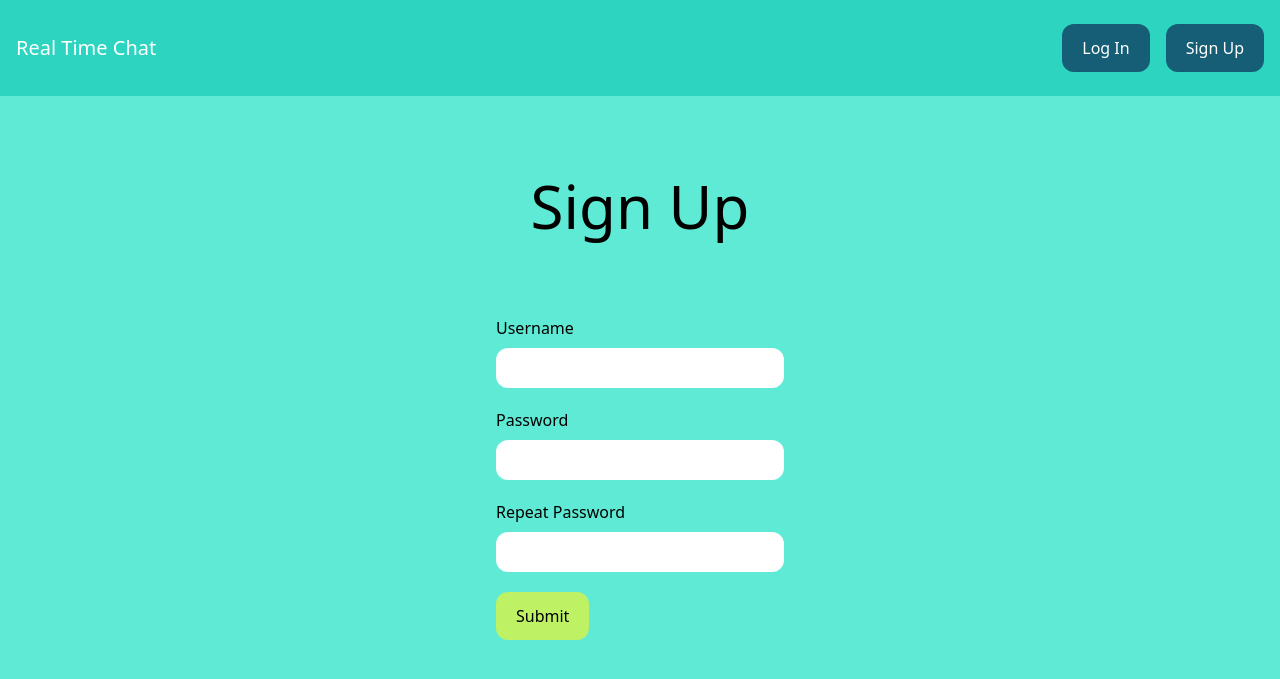
After one commit to hasibhasan-github/DjangoAzureDeploy, a Django app: page /signup/ in a window 1280 px wide. The commit adds this page. Shown: the top 679 px of the page. Run offline with Django 4.2, Linux system fonts and the light colour scheme; some libraries are stand-ins or nearby versions.

Commit message:
@hasibhasan-github

```diff
--- a/azureDeploy/settings.py
+++ b/azureDeploy/settings.py
@@ -25,8 +25,8 @@ SECRET_KEY = 'django-insecure-v7_i0#ta11htwjhbvazgh!7o(1^a3ae3kz4*o_0acbkprs^+9j
 # SECURITY WARNING: don't run with debug turned on in production!
 DEBUG = True
 
-ALLOWED_HOSTS = ['realtimechatazure-ayh3e7a2bmh9e2hc.southeastasia-01.azurewebsites.net']
-
+ALLOWED_HOSTS = []
+# 'realtimechatazure-ayh3e7a2bmh9e2hc.southeastasia-01.azurewebsites.net'
 
 # Application definition
 
--- /dev/null
+++ b/core/forms.py
@@ -0,0 +1,7 @@
+from django.contrib.auth.forms import UserCreationForm
+from django.contrib.auth.models import User
+
+class SignUpForm(UserCreationForm):
+    class Meta:
+        model = User
+        fields = ['username', 'password1', 'password2']
--- a/core/templates/core/base.html
+++ b/core/templates/core/base.html
@@ -3,13 +3,24 @@
 <head>
     <meta charset="UTF-8">
     <meta name="viewport" content="width=device-width, initial-scale=1.0">
-    <title>Naughty America</title>
+    <title>{% block title %} {% endblock %}Real Time Chat</title>
     <script src="https://cdn.tailwindcss.com"></script>
 </head>
-<body class="bg-teal-600">
-    <br>
-    <br>
-    <h1>Nishi1 I love you!</h1>
+<body {% block body %} {% endblock %}>
+    <nav class="flex items-center justify-between px-4 py-6 bg-teal-400">
+        <div>
+            <a href="/" class="text-xl text-white">Real Time Chat</a>
+        </div>
+
+        <div class="flex items-center space-x-4">
+            <a href="/login/" class="px-5 py-3 rounded-xl text-white bg-cyan-800 hover:bg-indigo-800">Log In</a>
+
+            <a href="/signup/" class="px-5 py-3 rounded-xl text-white bg-cyan-800 hover:bg-indigo-800">Sign Up</a>
+        </div>
+    </nav>
+
+    {% block content %}
+    {% endblock %}
 
 </body>
 </html>
--- /dev/null
+++ b/core/templates/core/signup.html
@@ -0,0 +1,46 @@
+{% extends 'core/base.html' %}
+
+{% block title %} Sign Up | {% endblock %}
+
+{% block body %} class="bg-teal-300" {% endblock %}
+
+{% block content %}
+<div class="p-10 lg:p-20 text-center">
+    <h1 class="text-3xl lg:text-6xl text-black">Sign Up</h1>
+</div>
+
+<form method="post" action="." class="lg:w-1/4 px-4 mx-auto">
+    {% csrf_token %}
+
+    <div class="mb-5">
+        <label class="text-black">Username</label>
+
+        <input type="text" name="username" class="w-full mt-2 px-4 py-2 rounded-xl">
+    </div>
+
+    <div class="mb-5">
+        <label class="text-black">Password</label>
+
+        <input type="password" name="password1" class="w-full mt-2 px-4 py-2 rounded-xl">
+    </div>
+
+    <div class="mb-5">
+        <label class="text-black">Repeat Password</label>
+
+        <input type="password" name="password2" class="w-full mt-2 px-4 py-2 rounded-xl">
+    </div>
+
+    {% if form.errors %}
+        {% for field in form %}
+            {% for error in form.errors %}
+                <div class="mb-5 p-4 rounded-xl bg-red-300 text-white">
+                    <p>{{ error|escape }}</p>
+                </div>
+            {% endfor %}
+        {% endfor %}
+    {% endif %}
+
+    <button class="px-5 py-3 rounded-xl text-black bg-lime-300 hover:bg-green-600">Submit</button>
+
+</form>
+{% endblock %}
--- a/core/urls.py
+++ b/core/urls.py
@@ -4,4 +4,5 @@ from . import views
 
 urlpatterns = [
     path('', views.frontpage, name='frontpage'),
+    path('signup/', views.signup, name='signup'),
 ]
--- a/core/views.py
+++ b/core/views.py
@@ -1,6 +1,24 @@
-from django.shortcuts import render
+from django.contrib.auth import login
+from django.shortcuts import render, redirect
 
+from .forms import SignUpForm
 # Create your views here.
 
 def frontpage(request):
-    return render(request, 'core/base.html')
+    return render(request, 'core/frontpage.html')
+
+def signup(request):
+    if request.method == 'POST':
+        form = SignUpForm(request.POST)
+
+        if form.is_valid():
+            user = form.save()
+
+            login(request, user)
+
+            return redirect('frontpage')
+
+    else:
+        form = SignUpForm()
+
+    return render(request, 'core/signup.html', {'form':form})
```
Also changed, not shown: core/templates/core/frontpage.html (added, +11 -0 lines).
